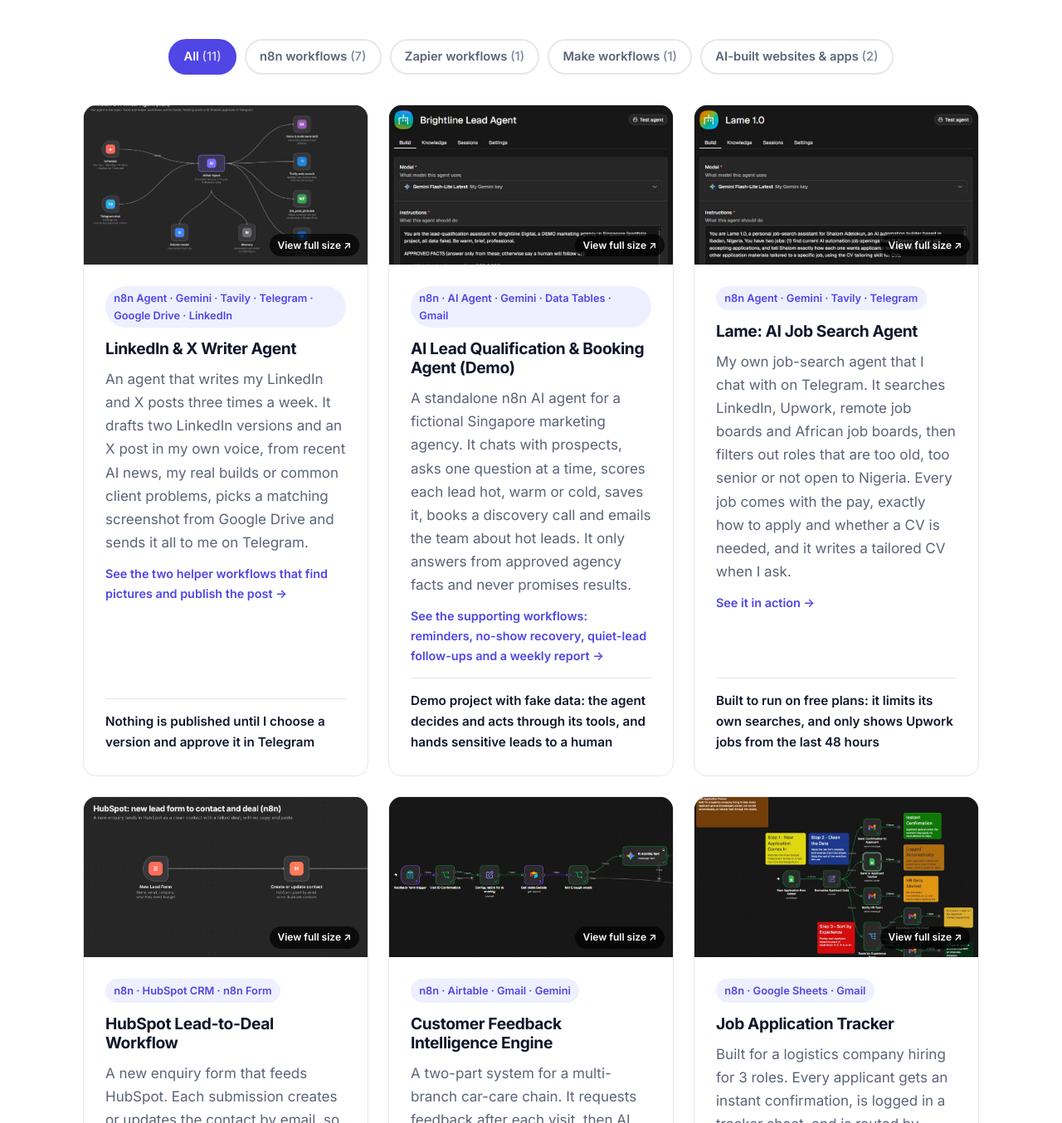
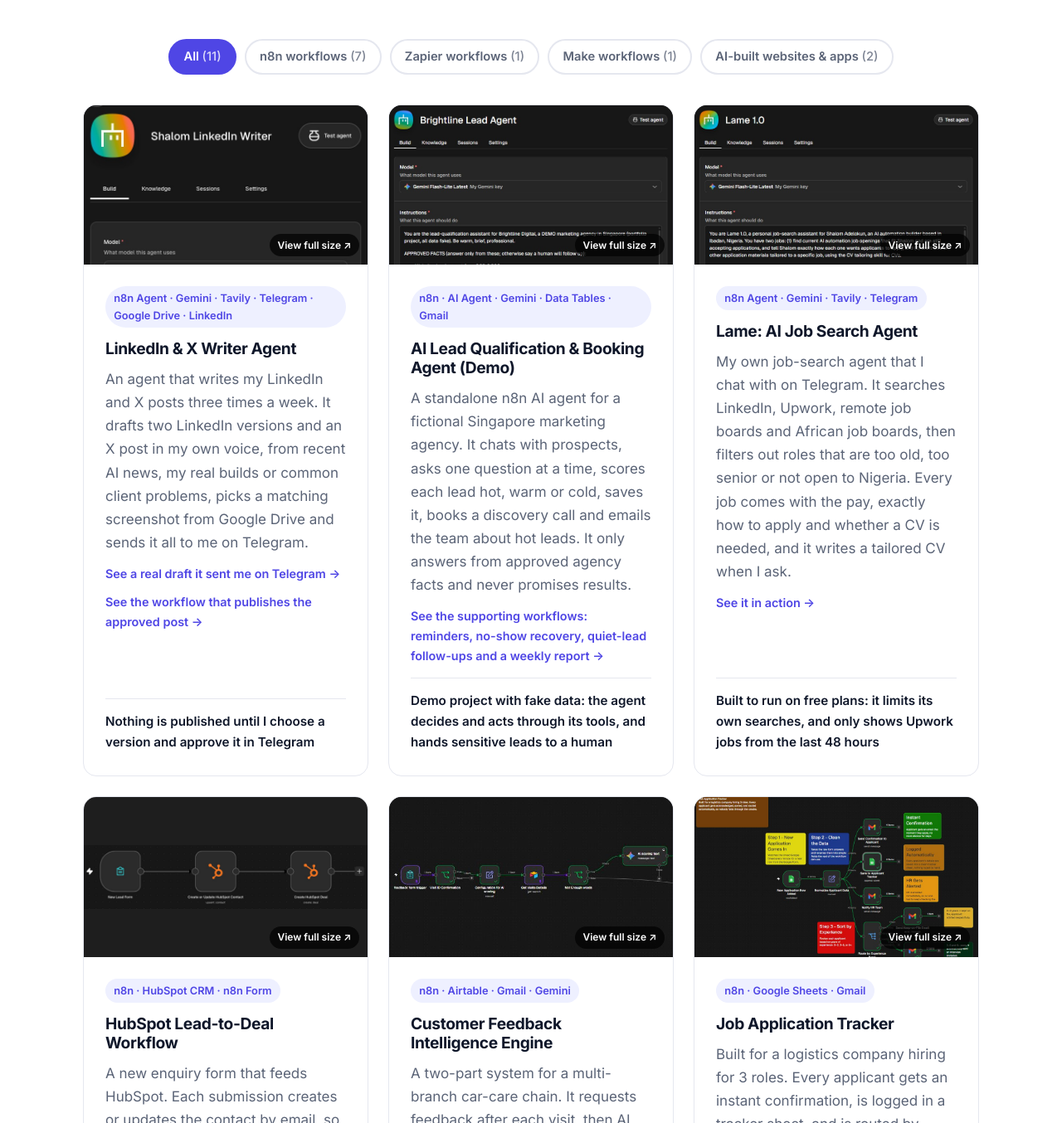
Before and after one commit to Shalom-SOS/Shalom-SOS.github.io, a plain HTML site: page index.html in a window 1280 px wide. Shown: the part 2225-3579 px from the top of the page at 83% size. Drawn offline with Linux system fonts and the light colour scheme.

Commit message:
Use real n8n and Telegram screenshots for the writer agent and HubSpot workflow
Co-Authored-By: Claude Opus 5.5 <noreply@anthropic.com>
Claude-Session: https://claude.ai/code/session_01TMVQMMqFhJrXdCw3uNKS1g

```diff
--- a/index.html
+++ b/index.html
@@ -124,14 +124,15 @@
 
         <div class="grid grid-3" id="project-grid">
           <article class="card project" data-category="n8n">
-            <a class="project-shot" href="images/linkedin-writer-agent.jpg" target="_blank" rel="noopener">
-              <img src="images/linkedin-writer-agent.jpg" alt="Diagram of the LinkedIn and X writer agent in n8n: schedule and Telegram feed the agent, which uses a voice skill, web search and two helper workflows" loading="lazy">
+            <a class="project-shot shot-site" href="images/linkedin-writer-setup.jpg" target="_blank" rel="noopener">
+              <img src="images/linkedin-writer-setup.jpg" alt="Setup screen of the Shalom LinkedIn Writer agent in n8n, showing its Gemini model and written instructions" loading="lazy">
             </a>
             <div class="project-body">
               <span class="tag">n8n Agent · Gemini · Tavily · Telegram · Google Drive · LinkedIn</span>
               <h3>LinkedIn &amp; X Writer Agent</h3>
               <p>An agent that writes my LinkedIn and X posts three times a week. It drafts two LinkedIn versions and an X post in my own voice, from recent AI news, my real builds or common client problems, picks a matching screenshot from Google Drive and sends it all to me on Telegram.</p>
-              <a class="more-link" href="images/linkedin-helper-workflows.jpg" target="_blank" rel="noopener">See the two helper workflows that find pictures and publish the post →</a>
+              <a class="more-link" href="images/linkedin-writer-telegram.jpg" target="_blank" rel="noopener">See a real draft it sent me on Telegram →</a>
+              <a class="more-link" href="images/linkedin-post-workflow.jpg" target="_blank" rel="noopener">See the workflow that publishes the approved post →</a>
               <p class="result">Nothing is published until I choose a version and approve it in Telegram</p>
             </div>
           </article>
@@ -160,8 +161,8 @@
             </div>
           </article>
           <article class="card project" data-category="n8n">
-            <a class="project-shot" href="images/hubspot-lead-to-deal.jpg" target="_blank" rel="noopener">
-              <img src="images/hubspot-lead-to-deal.jpg" alt="Diagram of an n8n workflow: new lead form, create or update HubSpot contact, create linked HubSpot deal" loading="lazy">
+            <a class="project-shot shot-contain" href="images/hubspot-lead-to-deal-n8n.jpg" target="_blank" rel="noopener">
+              <img src="images/hubspot-lead-to-deal-n8n.jpg" alt="n8n workflow: New Lead Form, Create or Update HubSpot Contact, Create HubSpot Deal" loading="lazy">
             </a>
             <div class="project-body">
               <span class="tag">n8n · HubSpot CRM · n8n Form</span>
--- a/styles.css
+++ b/styles.css
@@ -285,6 +285,8 @@ p  { margin: 0 0 1em; }
 .shot-light { background: #f1f0ee; }
 .shot-light img { object-fit: contain; object-position: center; }
 .shot-site img { object-fit: cover; object-position: top center; }
+.shot-contain { background: #1e1e1e; }
+.shot-contain img { object-fit: contain; object-position: center; }
 
 .more-link { font-size: 0.9rem; font-weight: 600; margin: -0.3em 0 1em; }
 .more-link:hover { text-decoration: underline; }
```
Also changed, not shown: images/hubspot-lead-to-deal-n8n.jpg (added), images/hubspot-lead-to-deal.jpg (deleted), images/linkedin-helper-workflows.jpg (deleted), images/linkedin-post-workflow.jpg (added), images/linkedin-writer-agent.jpg (deleted), images/linkedin-writer-setup.jpg (added), images/linkedin-writer-telegram.jpg (added).
